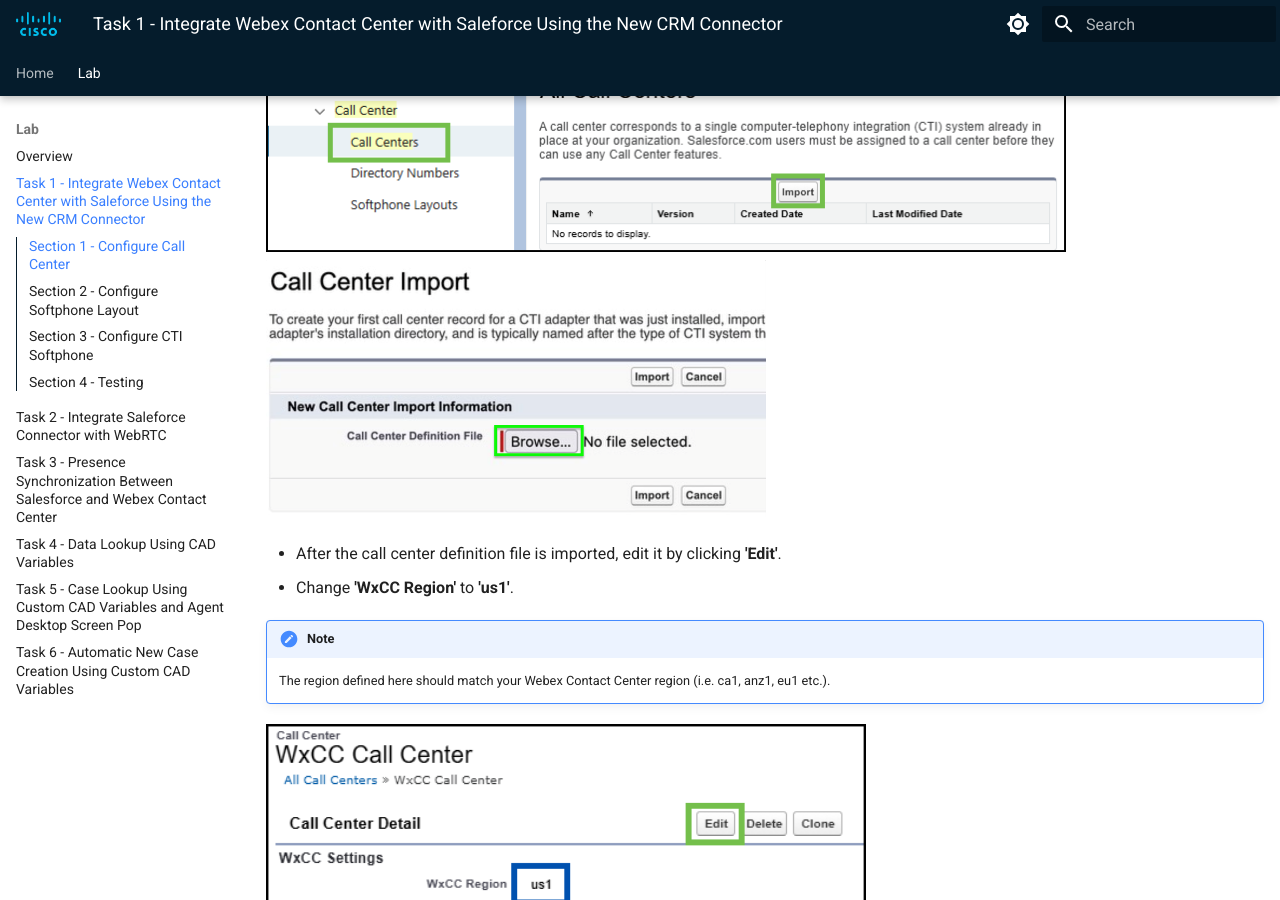
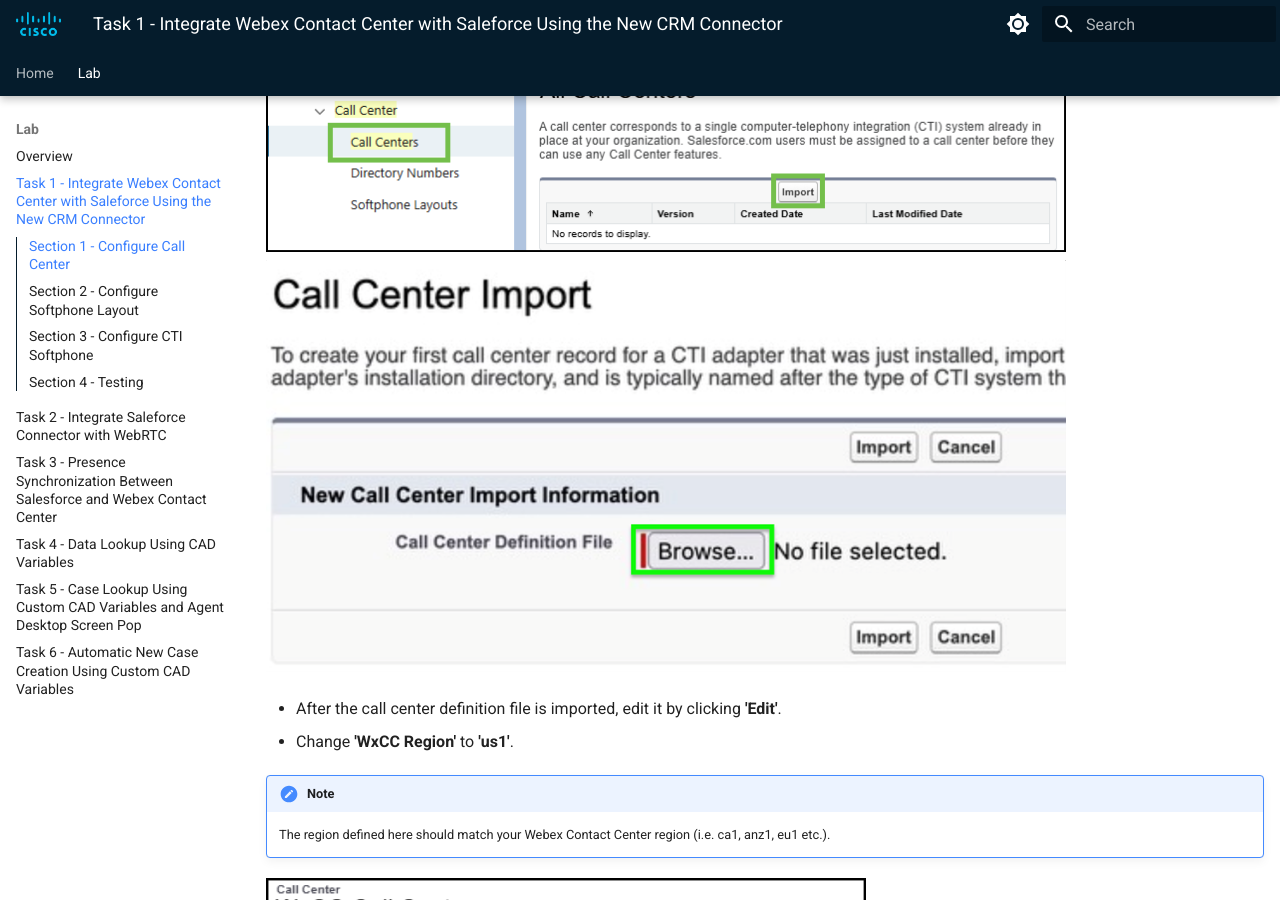
Before and after one commit to WebexCC-SA/LAB-2308, an MkDocs documentation site: the page built from docs/task1.md, in a window 1280 px wide and 900 px high, scrolled down 2141 px. Built offline with MkDocs 1.6.1 and Material for MkDocs 9.7.7, drawn with Linux system fonts in a browser that asks for light colours.

Commit message:
Update task1.md

```diff
--- a/docs/task1.md
+++ b/docs/task1.md
@@ -43,7 +43,7 @@
 - Click **'Import'**, choose the call center definition file (downloaded earlier) and click **'Import'** again.
 
 ![Nav](./assets/t1s1p1b.png){ width="800" }
-![Nav](./assets/t1s1p3.png){ width="500" }
+![Nav](./assets/t1s1p3.png){ width="800" }
 
 - After the call center definition file is imported, edit it by clicking **'Edit'**.
 - Change **'WxCC Region'** to **'us1'**.
@@ -74,7 +74,7 @@
 - Select the **'Is Default Layout'** checkbox.
 - Under **'Display these salesforce.com objects'**, click on **'Add/Remove Objects'** and add 'Case'.
 
-![Nav](./assets/t1s1p9a.png){ width="800" }
+![Nav](./assets/t1s1p9a.png){ width="1000" }
 
 ![Nav](./assets/t1s1p9.png){ width="600" }
 
```
